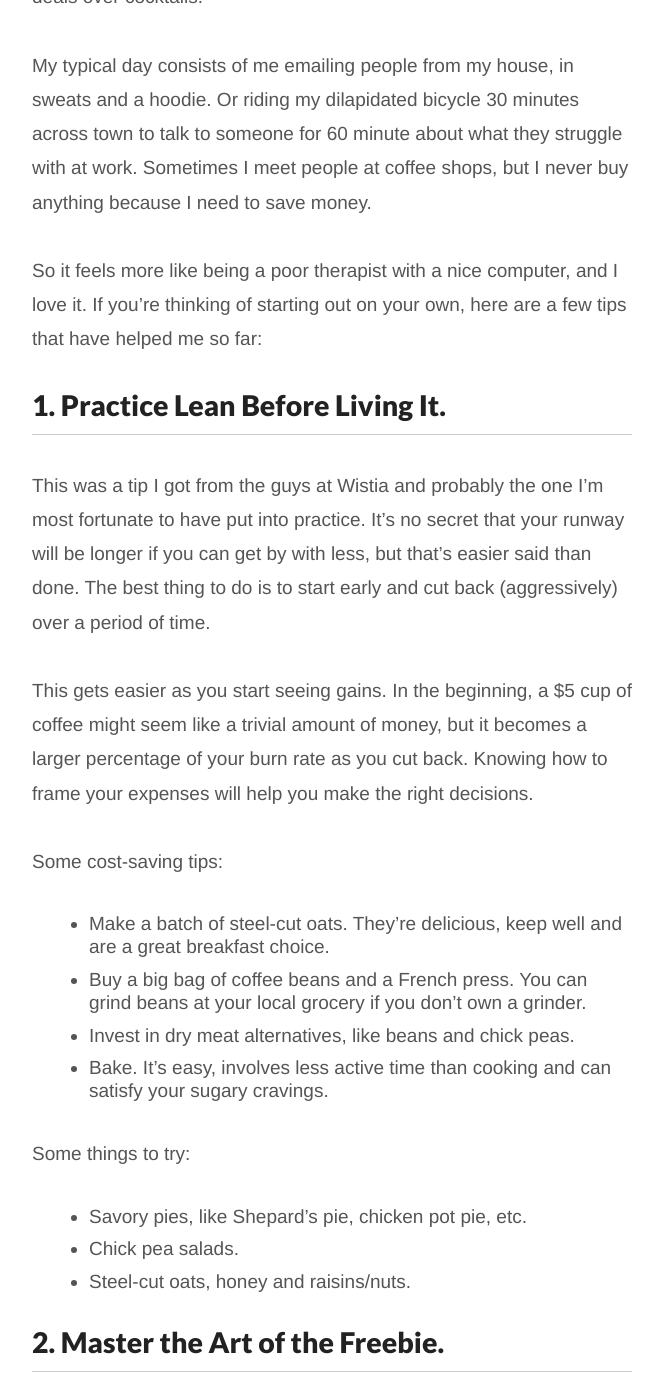
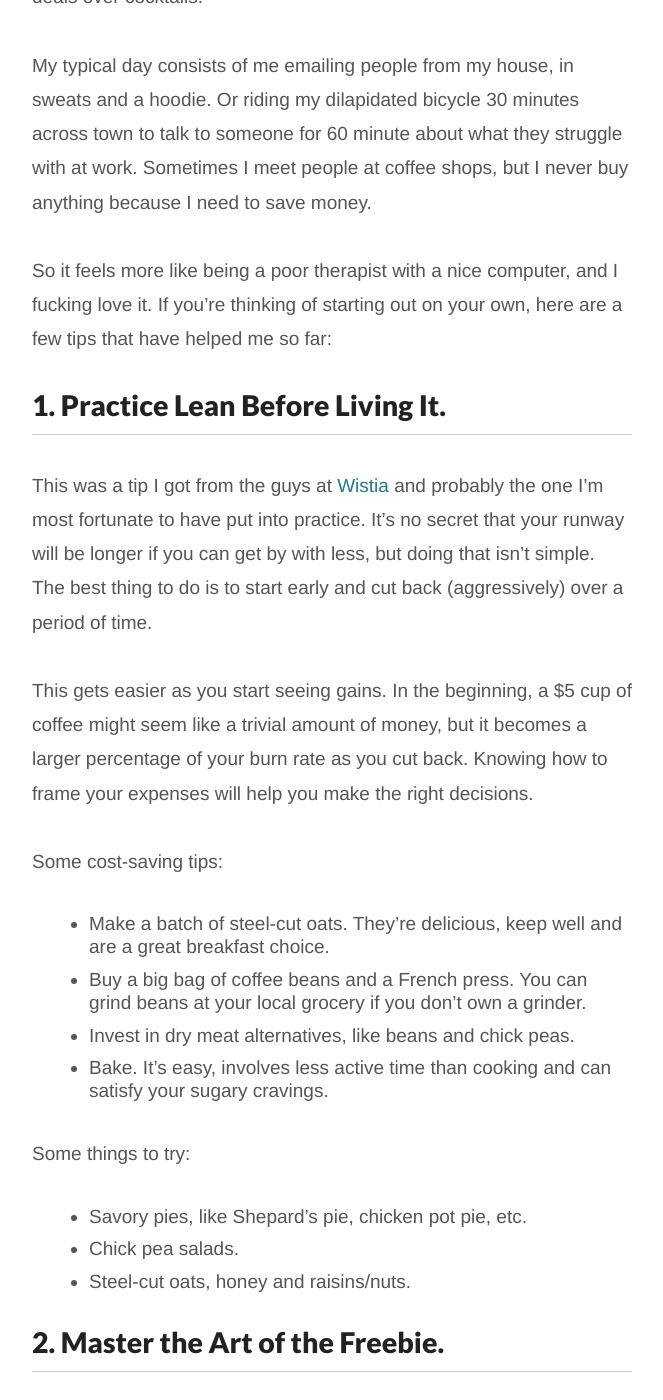
Before and after one commit to hijonathan/jonathan-kim.com, a Jekyll site: the page built from _posts/2013-10-07-week-two.md, in a window 1280 px wide and 1400 px high, scrolled down 887 px. Shown: the whole window, without its empty margins (398-1061 px from the left). Built offline with Jekyll 4.4.1, drawn with Linux system fonts in a browser that asks for light colours; some of the changed text lies outside the part shown.

Commit message:
Saying no.

```diff
--- a/_posts/2013-10-07-week-two.md
+++ b/_posts/2013-10-07-week-two.md
@@ -15,11 +15,11 @@ Maybe I’m just not doing it right, but the “hustling” I’ve been doing ha
 
 My typical day consists of me emailing people from my house, in sweats and a hoodie. Or riding my dilapidated bicycle 30 minutes across town to talk to someone for 60 minute about what they struggle with at work. Sometimes I meet people at coffee shops, but I never buy anything because I need to save money.
 
-So it feels more like being a poor therapist with a nice computer, and I love it. If you’re thinking of starting out on your own, here are a few tips that have helped me so far:
+So it feels more like being a poor therapist with a nice computer, and I fucking love it. If you’re thinking of starting out on your own, here are a few tips that have helped me so far:
 
 ### 1. Practice Lean Before Living It.
 
-This was a tip I got from the guys at Wistia and probably the one I’m most fortunate to have put into practice. It’s no secret that your runway will be longer if you can get by with less, but that’s easier said than done. The best thing to do is to start early and cut back (aggressively) over a period of time.
+This was a tip I got from the guys at [Wistia](http://www.wistia.com) and probably the one I’m most fortunate to have put into practice. It’s no secret that your runway will be longer if you can get by with less, but doing that isn't simple. The best thing to do is to start early and cut back (aggressively) over a period of time.
 
 This gets easier as you start seeing gains. In the beginning, a $5 cup of coffee might seem like a trivial amount of money, but it becomes a larger percentage of your burn rate as you cut back. Knowing how to frame your expenses will help you make the right decisions.
 
```
Also changed, not shown: other parts of _posts/2013-10-07-week-two.md (+5 -1 lines).
